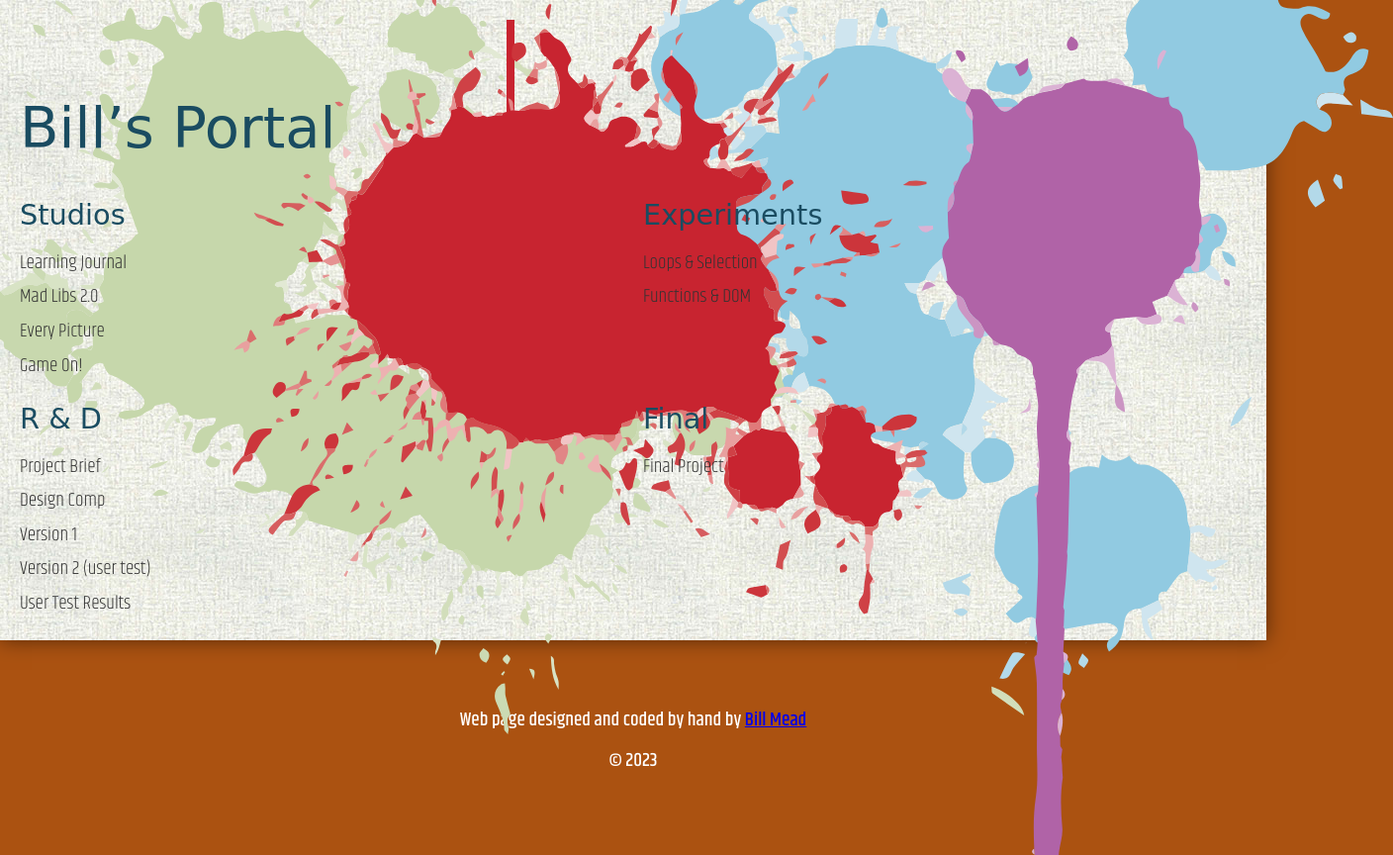
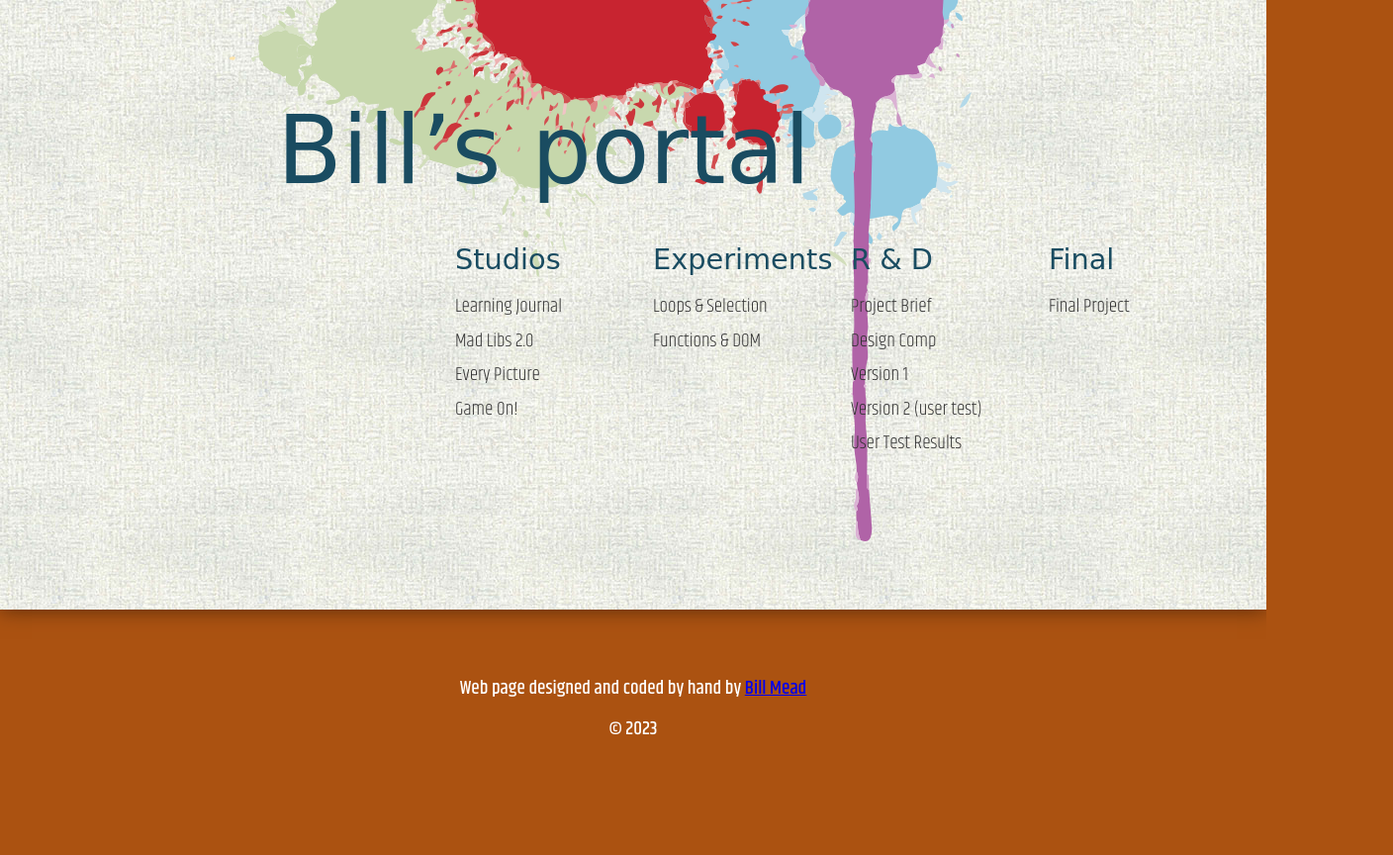
Before and after one commit to wmmeaducd/des157a-2023, a plain HTML site: page index.html in a window 1280 px wide. Shown: the top 864 px of the page at 99% size, 1408 px wide, since content can reach past the window. After the commit the page ends 817 px from the top, so only its background shows below. Drawn offline with nearby package versions, Linux system fonts and the light colour scheme; a web font is replaced by a local one.

Commit message:
desktop version

```diff
--- a/index.html
+++ b/index.html
@@ -19,7 +19,7 @@
 <body>
     <div id="page">
         <header>
-            <h1>Bill&rsquo;s Portal</h1>
+            <h1>Bill&rsquo;s portal</h1>
         </header>
         <main>
             <section>
--- a/styles.css
+++ b/styles.css
@@ -8,12 +8,16 @@ body {
 
 #page {
     background: url(images/papercloseup-small.jpg);
+    box-sizing: border-box;
+    width: 100%;
     position: relative;
     padding: 20px;
     box-shadow: 0 0 20px rgba(0, 0, 0, 0.5)  ;
 }
 
 header {
+    max-width: 1200px;
+    margin: auto;
     padding: 4em 0 2em 0;
     position: relative;
     z-index: 10;
@@ -57,6 +61,8 @@ ul li a:hover {
 }
 
 main {
+    max-width: 1200px;
+    margin: auto;
     display: grid;
     grid-template-columns: 1fr 1fr;
     gap: 20px;
@@ -160,3 +166,21 @@ footer {
     from {height: 0;}
     to { height: 305px;}
 }
+
+@media only screen and (min-width: 700px) {
+    main {display: flex; justify-content: flex-end; min-height: 350px;}
+    main section { flex: 1; }
+    h1 { font-size: 4em; }
+    #splatters {
+        width: 700px;
+        left: 50%;
+        top: -100px;
+        transform: translateX(-50%);
+    }
+}
+
+@media only screen and (min-width: 1000px) {
+    h1 { font-size: 5em; padding-left: 20%;}
+    main section { flex: none; width: 15%; }
+
+}
```
